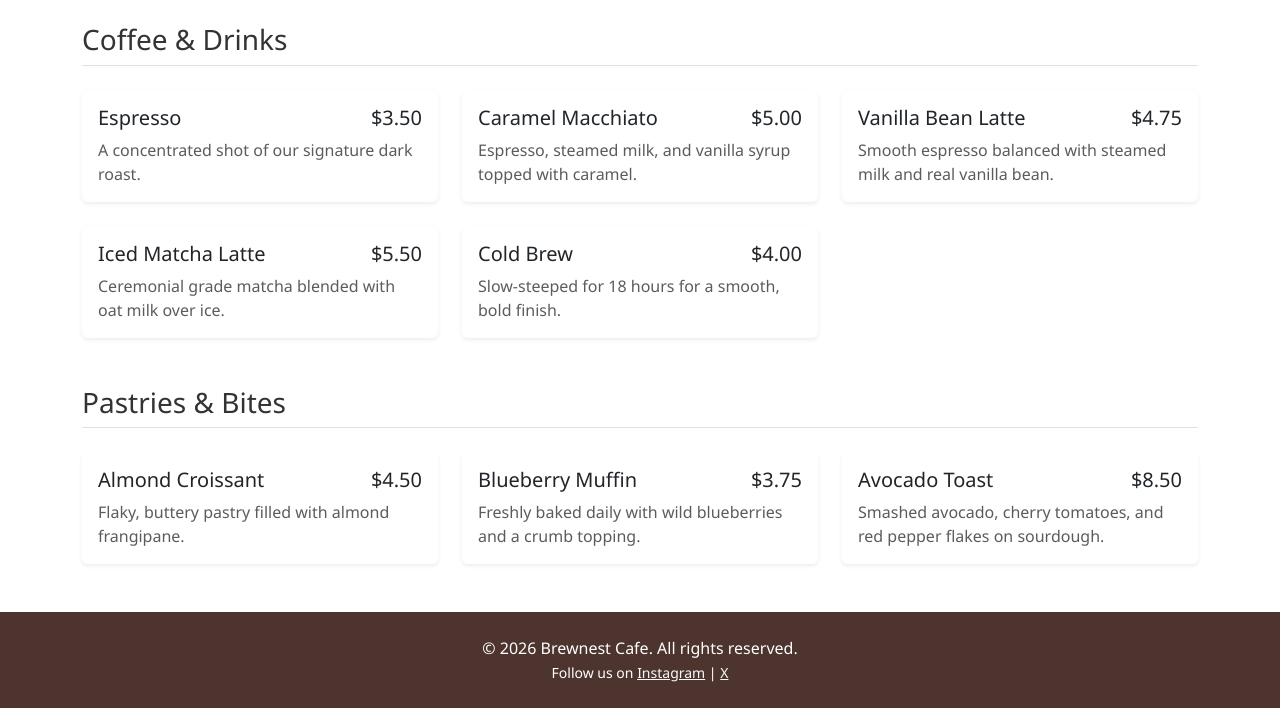
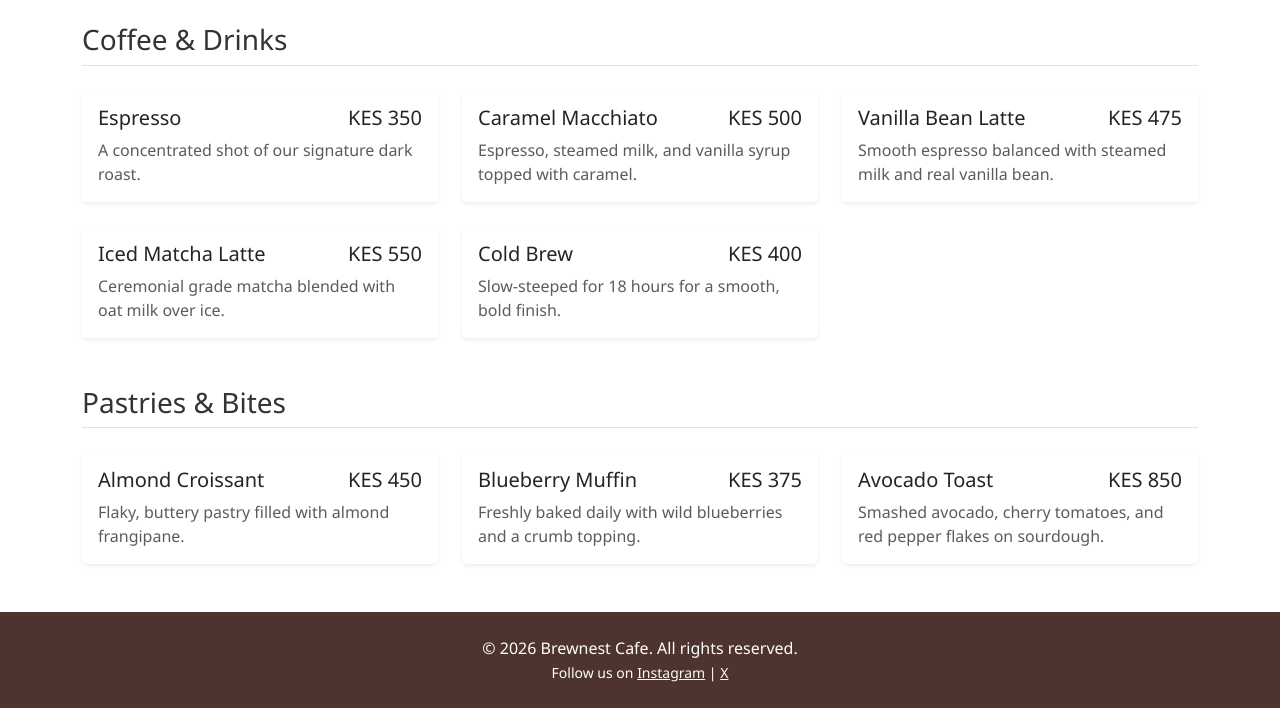
Before and after one commit to gathithi/WebDevProject, a plain HTML site: page menu.html in a window 1280 px wide. Shown: the part 177-885 px from the top of the page. Drawn offline with nearby package versions, Linux system fonts and the light colour scheme.

Commit message:
Updated menu prices

```diff
--- a/menu.html
+++ b/menu.html
@@ -39,7 +39,7 @@
             <div class="col-md-4">
                 <div class="card h-100 shadow-sm border-0">
                     <div class="card-body">
-                        <h5 class="card-title d-flex justify-content-between">Espresso <span>$3.50</span></h5>
+                        <h5 class="card-title d-flex justify-content-between">Espresso <span>KES 350</span></h5>
                         <p class="card-text text-muted">A concentrated shot of our signature dark roast.</p>
                     </div>
                 </div>
@@ -47,7 +47,7 @@
             <div class="col-md-4">
                 <div class="card h-100 shadow-sm border-0">
                     <div class="card-body">
-                        <h5 class="card-title d-flex justify-content-between">Caramel Macchiato <span>$5.00</span></h5>
+                        <h5 class="card-title d-flex justify-content-between">Caramel Macchiato <span>KES 500</span></h5>
                         <p class="card-text text-muted">Espresso, steamed milk, and vanilla syrup topped with caramel.</p>
                     </div>
                 </div>
@@ -55,7 +55,7 @@
             <div class="col-md-4">
                 <div class="card h-100 shadow-sm border-0">
                     <div class="card-body">
-                        <h5 class="card-title d-flex justify-content-between">Vanilla Bean Latte <span>$4.75</span></h5>
+                        <h5 class="card-title d-flex justify-content-between">Vanilla Bean Latte <span>KES 475</span></h5>
                         <p class="card-text text-muted">Smooth espresso balanced with steamed milk and real vanilla bean.</p>
                     </div>
                 </div>
@@ -63,7 +63,7 @@
             <div class="col-md-4">
                 <div class="card h-100 shadow-sm border-0">
                     <div class="card-body">
-                        <h5 class="card-title d-flex justify-content-between">Iced Matcha Latte <span>$5.50</span></h5>
+                        <h5 class="card-title d-flex justify-content-between">Iced Matcha Latte <span>KES 550</span></h5>
                         <p class="card-text text-muted">Ceremonial grade matcha blended with oat milk over ice.</p>
                     </div>
                 </div>
@@ -71,7 +71,7 @@
             <div class="col-md-4">
                 <div class="card h-100 shadow-sm border-0">
                     <div class="card-body">
-                        <h5 class="card-title d-flex justify-content-between">Cold Brew <span>$4.00</span></h5>
+                        <h5 class="card-title d-flex justify-content-between">Cold Brew <span>KES 400</span></h5>
                         <p class="card-text text-muted">Slow-steeped for 18 hours for a smooth, bold finish.</p>
                     </div>
                 </div>
@@ -83,7 +83,7 @@
             <div class="col-md-4">
                 <div class="card h-100 shadow-sm border-0">
                     <div class="card-body">
-                        <h5 class="card-title d-flex justify-content-between">Almond Croissant <span>$4.50</span></h5>
+                        <h5 class="card-title d-flex justify-content-between">Almond Croissant <span>KES 450</span></h5>
                         <p class="card-text text-muted">Flaky, buttery pastry filled with almond frangipane.</p>
                     </div>
                 </div>
@@ -91,7 +91,7 @@
             <div class="col-md-4">
                 <div class="card h-100 shadow-sm border-0">
                     <div class="card-body">
-                        <h5 class="card-title d-flex justify-content-between">Blueberry Muffin <span>$3.75</span></h5>
+                        <h5 class="card-title d-flex justify-content-between">Blueberry Muffin <span>KES 375</span></h5>
                         <p class="card-text text-muted">Freshly baked daily with wild blueberries and a crumb topping.</p>
                     </div>
                 </div>
@@ -99,7 +99,7 @@
             <div class="col-md-4">
                 <div class="card h-100 shadow-sm border-0">
                     <div class="card-body">
-                        <h5 class="card-title d-flex justify-content-between">Avocado Toast <span>$8.50</span></h5>
+                        <h5 class="card-title d-flex justify-content-between">Avocado Toast <span>KES 850</span></h5>
                         <p class="card-text text-muted">Smashed avocado, cherry tomatoes, and red pepper flakes on sourdough.</p>
                     </div>
                 </div>
```
